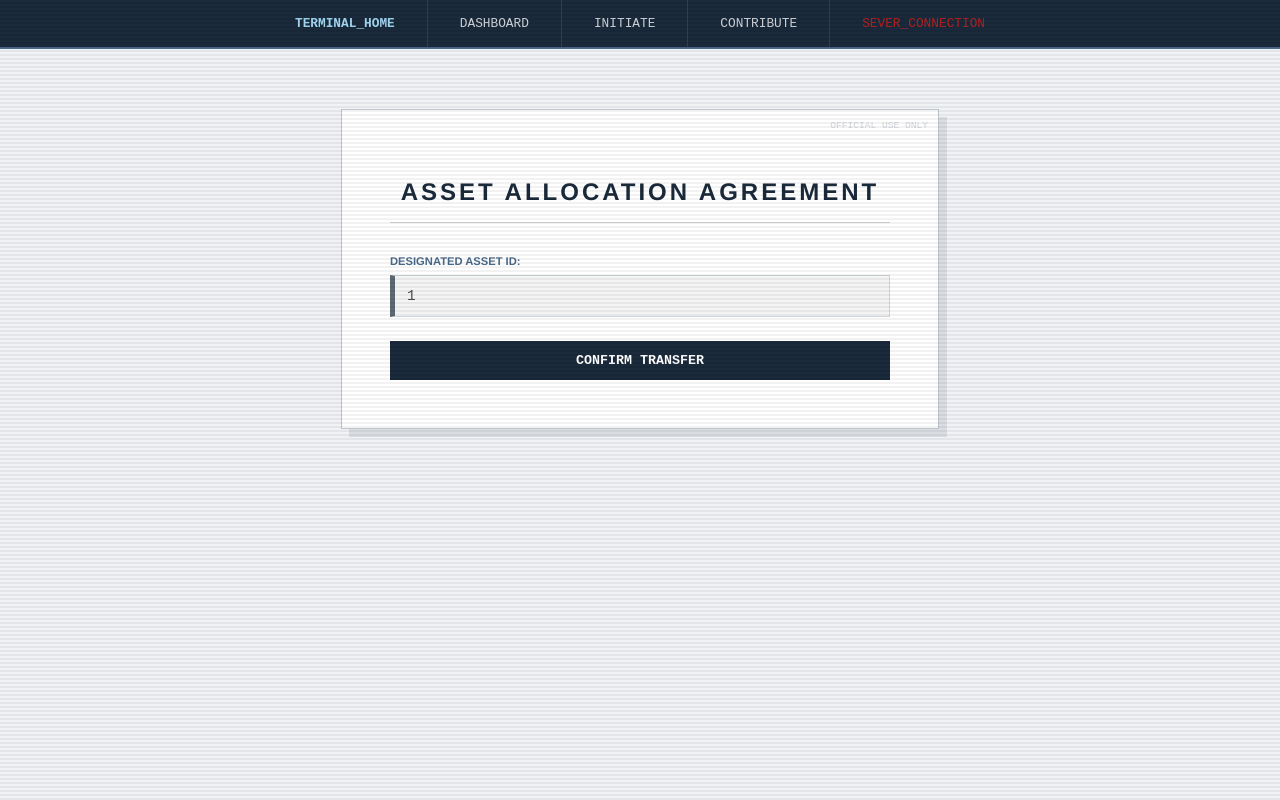
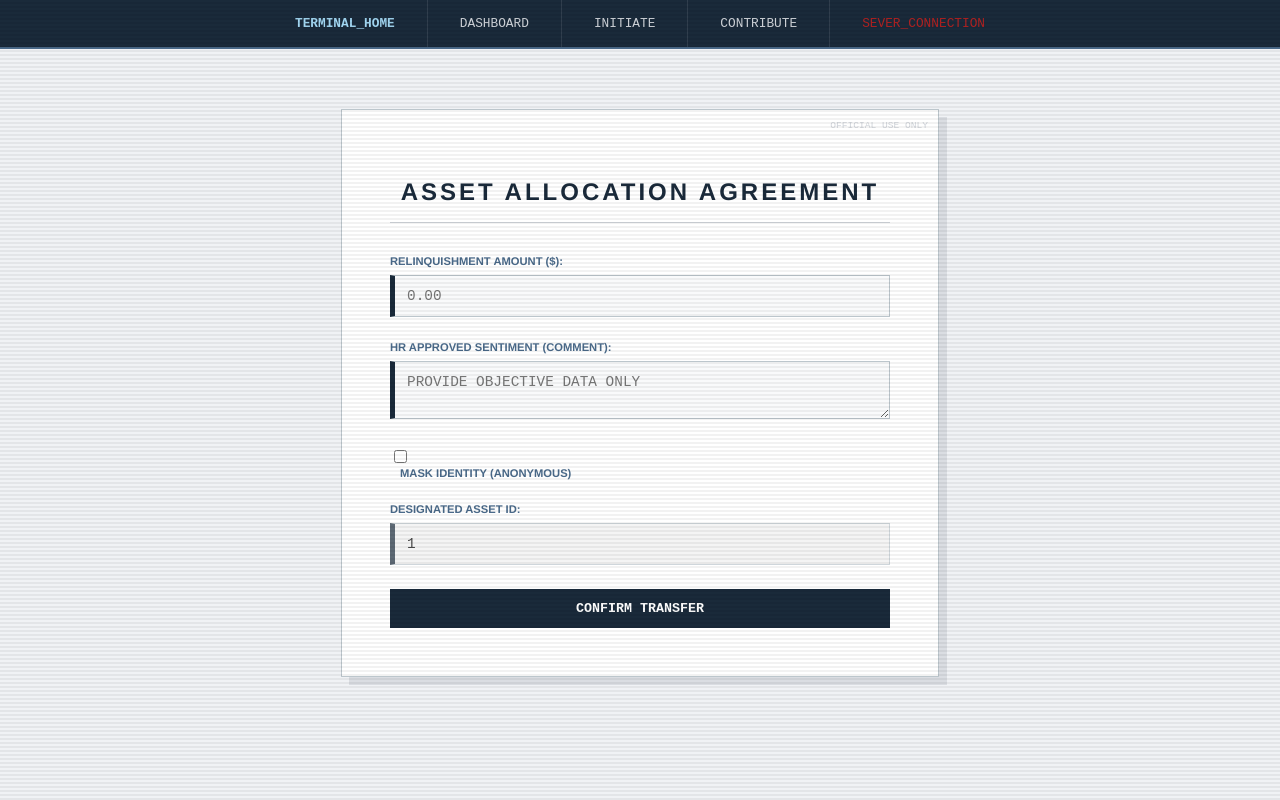
Before and after one commit to Niffy-RS/crowdfunding-frontend, a React (Vite) app: page /pledges/1 in a window 1280 px wide. Built offline with nearby package versions, Linux system fonts and the light colour scheme; sample sign-in values are in the browser's storage.

Commit message:
bug fixes

```diff
--- a/src/components/NewPledgeForm.jsx
+++ b/src/components/NewPledgeForm.jsx
@@ -1,22 +1,25 @@
-import { useState } from "react";
+import { useState, useEffect } from "react"; // Added useEffect
 import { useParams, useNavigate } from "react-router-dom";
-// 1. ADD: Import your auth hook
 import useAuth from "../hooks/use-auth";
 import postPledge from "../api/post-pledge";
 import "./Forms.css";
 
 function NewPledgeForm() {
     const navigate = useNavigate();
-    // 2. ADD: Use useParams to grab the ID from the URL (e.g., /pledge/5)
     const { id } = useParams();
-    // 3. ADD: Initialize auth context
     const { auth } = useAuth();
+
+    // 1. COMPLIANCE CHECK: Redirect if not logged in
+    useEffect(() => {
+        if (!auth.token && !window.localStorage.getItem("token")) {
+            navigate("/login");
+        }
+    }, [auth, navigate]);
 
     const [credentials, setCredentials] = useState({
         amount: "",
         comment: "",
         anonymous: false,
-        // 4. SYNC: Map the URL 'id' to the fundraiser field
         fundraiser: id || ""
     });
 
@@ -31,19 +34,20 @@ function NewPledgeForm() {
     const handleSubmit = (event) => {
         event.preventDefault();
 
+        // Ensure amount is handled as a number for the backend
         if (credentials.amount && credentials.fundraiser) {
             postPledge(
                 credentials.amount,
                 credentials.comment,
                 credentials.anonymous,
                 credentials.fundraiser
-            ).then((response) => {
-                // 5. REDIRECT: Use the ID from auth or fallback to localStorage
+            ).then(() => {
                 const userId = auth?.user_id || window.localStorage.getItem("user_id");
+                // Successful redirection to Personal Dashboard
                 navigate(`/users/${userId}`);
             }).catch((err) => {
-                console.error("ALLOCATION_FAILURE: Connection severed.", err);
-                alert("Transfer failed. Ensure your session is still active.");
+                console.error("ALLOCATION_FAILURE:", err);
+                alert("Transfer failed. Please ensure all data points are objective.");
             });
         }
     };
@@ -53,7 +57,40 @@ function NewPledgeForm() {
             <h2 className="form-title">Asset Allocation Agreement</h2>
 
             <form onSubmit={handleSubmit}>
-                {/* ... Amount and Comment fields remain the same ... */}
+                {/* 2. THE MISSING INPUTS: Ensure these are visible */}
+                <div className="form-section">
+                    <label className="form-label" htmlFor="amount">Relinquishment Amount ($):</label>
+                    <input
+                        className="form-input"
+                        type="number"
+                        id="amount"
+                        placeholder="0.00"
+                        onChange={handleChange}
+                        required
+                    />
+                </div>
+
+                <div className="form-section">
+                    <label className="form-label" htmlFor="comment">HR Approved Sentiment (Comment):</label>
+                    <textarea
+                        className="form-input"
+                        id="comment"
+                        placeholder="PROVIDE OBJECTIVE DATA ONLY"
+                        onChange={handleChange}
+                        required
+                    />
+                </div>
+
+                <div className="form-section">
+                    <input
+                        type="checkbox"
+                        id="anonymous"
+                        onChange={handleChange}
+                    />
+                    <label className="form-label" htmlFor="anonymous" style={{ marginLeft: "10px" }}>
+                        Mask Identity (Anonymous)
+                    </label>
+                </div>
 
                 <div className="form-section">
                     <label className="form-label" htmlFor="fundraiser">Designated Asset ID:</label>
@@ -62,8 +99,7 @@ function NewPledgeForm() {
                         type="text"
                         id="fundraiser"
                         value={credentials.fundraiser}
-                        placeholder="RETRIEVING_ID..."
-                        readOnly // Protocol requirement: don't let users edit the key manually
+                        readOnly
                         style={{ backgroundColor: '#f0f0f0', opacity: 0.7 }}
                     />
                 </div>
```
